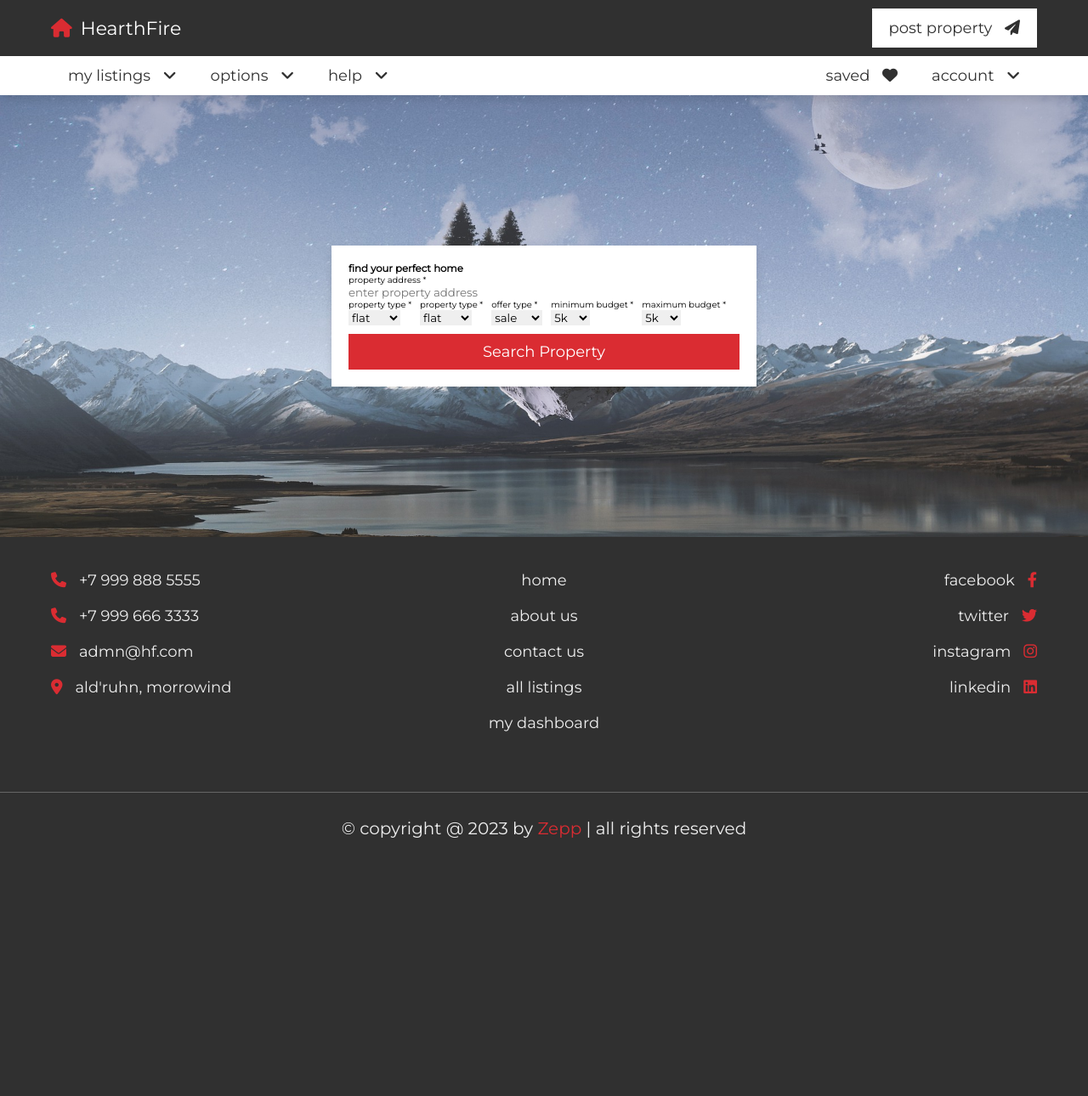
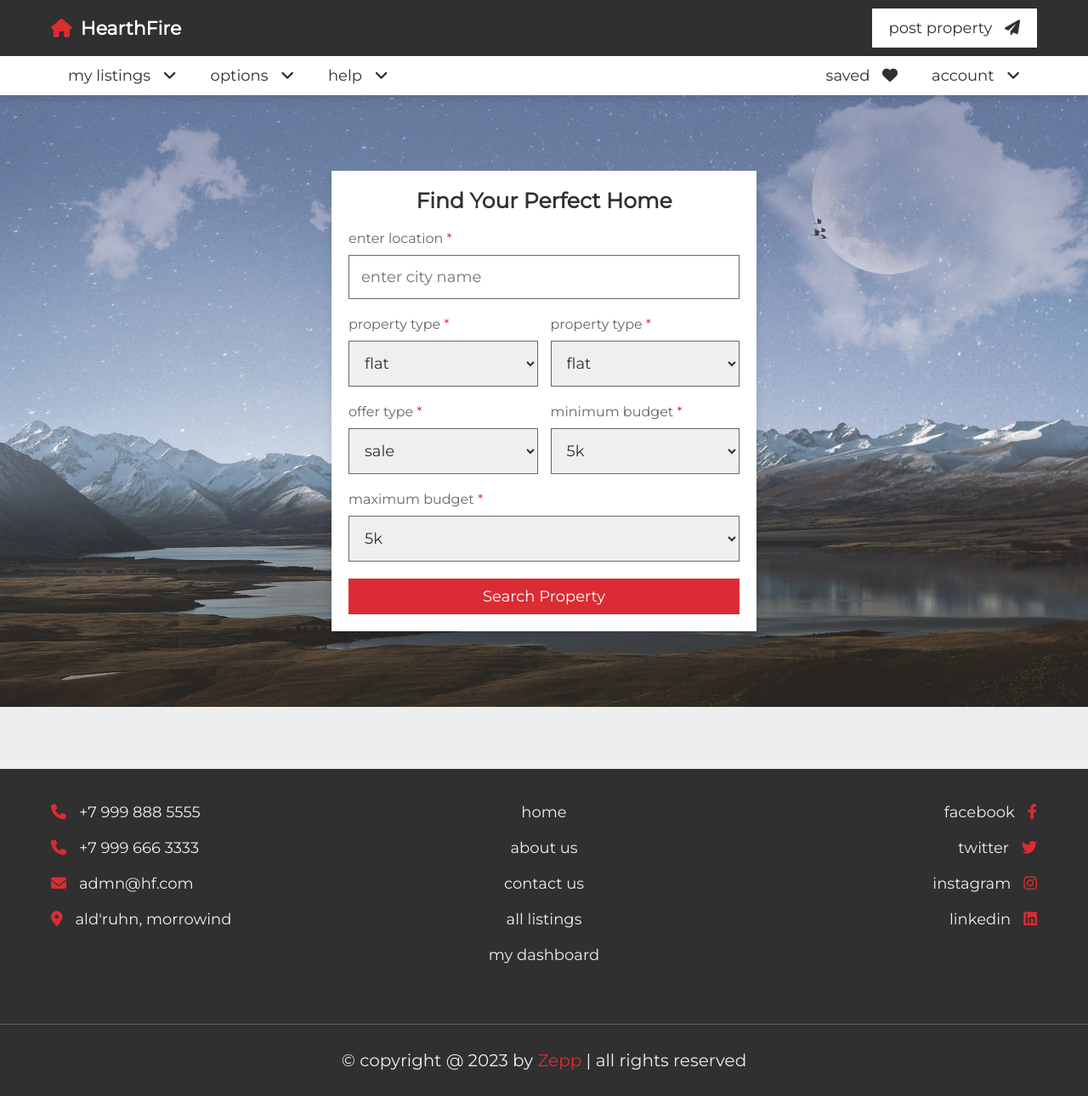
Before and after one commit to Zeppgoespro/estate-agency-hearthfire-pet-project, a PHP site: page /home.php in a window 1280 px wide. Shown: the whole page at 85% size. Before the commit the page ends 986 px from the top, so only its background shows below. Run offline with PHP 8.4, Linux system fonts and the light colour scheme.

Commit message:
working commit

```diff
--- a/project-core/components/user-header.php
+++ b/project-core/components/user-header.php
@@ -2,7 +2,7 @@
 
   <div class="nav nav-1">
     <section class="flex">
-      <a href="../home.php" class="logo"><span class="fas fa-house"></span>HearthFire</a>
+      <a href="../home.php" class="logo"><span class="fas fa-house"></span><b>HearthFire</b></a>
 
       <ul>
         <li><a href="../post-property.php">post property <span class="fas fa-paper-plane"></span></a></li>
--- a/project-core/home.php
+++ b/project-core/home.php
@@ -39,11 +39,11 @@
 
     <section class="center">
 
-      <form action="search.php" method="POST">
+      <form action="search.php" method="post">
         <h3>find your perfect home</h3>
         <div class="box">
-          <p>property address <span>*</span></p>
-          <input type="text" name="h_address" maxlength="100" required placeholder="enter property address" class="input">
+          <p>enter location <span>*</span></p>
+          <input type="text" name="h_location" maxlength="100" required placeholder="enter city name" class="input">
         </div>
         <div class="flex">
           <div class="box">
@@ -111,6 +111,24 @@
   <!-- home section ends -->
 
 
+  <!-- services section starts -->
+
+    <section class="services">
+
+      <div class="box-container">
+
+        <div class="box">
+          <img src="" alt="">
+          <h3></h3>
+        </div>
+
+      </div>
+
+    </section>
+
+  <!-- services section ends -->
+
+
   <!-- footer section starts -->
 
   <?php include './components/footer.php' ?>
--- a/project-core/styles/style.css
+++ b/project-core/styles/style.css
@@ -453,7 +453,7 @@ section {
   display: flex;
   align-items: center;
   justify-content: center;
-  min-height: 65vh;
+  min-height: 90vh;
 }
 
 .home .center form {
@@ -463,10 +463,41 @@ section {
   width: 50rem;
 }
 
+.home .center form h3 {
+  font-size: 2.5rem;
+  padding-bottom: 1rem;
+  text-align: center;
+  text-transform: capitalize;
+  color: var(--black);
+}
+
 .home .center form .flex {
   display: flex;
   flex-wrap: wrap;
-  column-gap: 1rem;
+  column-gap: 1.5rem;
+}
+
+.home .center form .flex .box {
+  flex: 1 1 20rem;
+}
+
+.home .center form .input {
+  width: 100%;
+  border: var(--border);
+  padding: 1.4rem;
+  font-size: 1.8rem;
+  color: var(--black);
+  margin: 1rem 0;
+}
+
+.home .center form p {
+  padding-top: 1rem;
+  font-size: 1.6rem;
+  color: var(--light-color);
+}
+
+.home .center form p span {
+  color: var(--main-color);
 }
 
 /* media queries */
@@ -539,4 +570,8 @@ section {
     height: auto;
   }
 
+  .home .center form h3 {
+    font-size: 2rem;
+  }
+
 }
```
